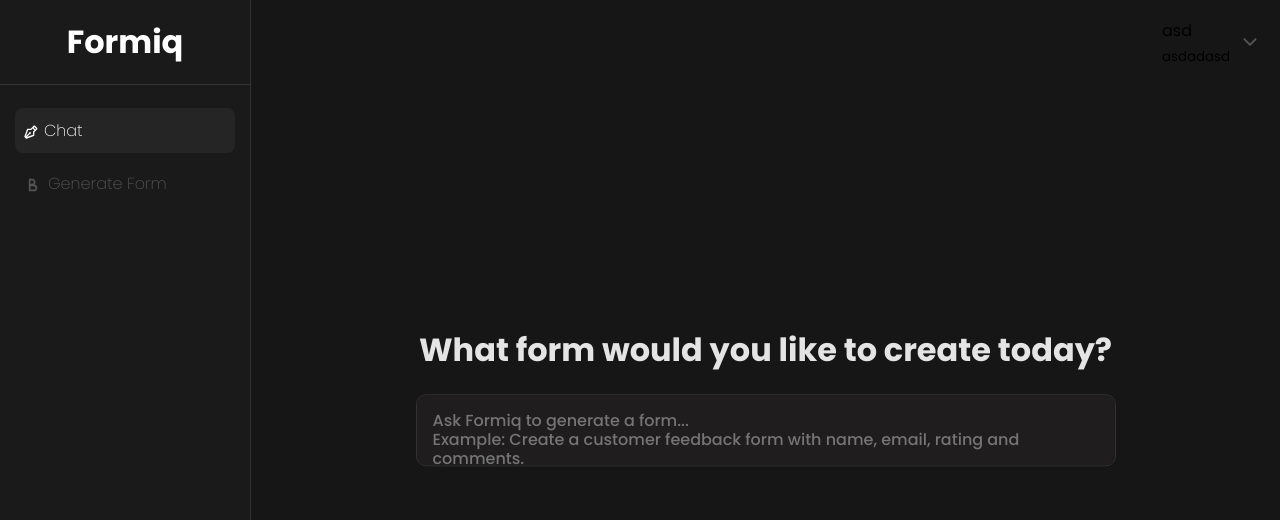
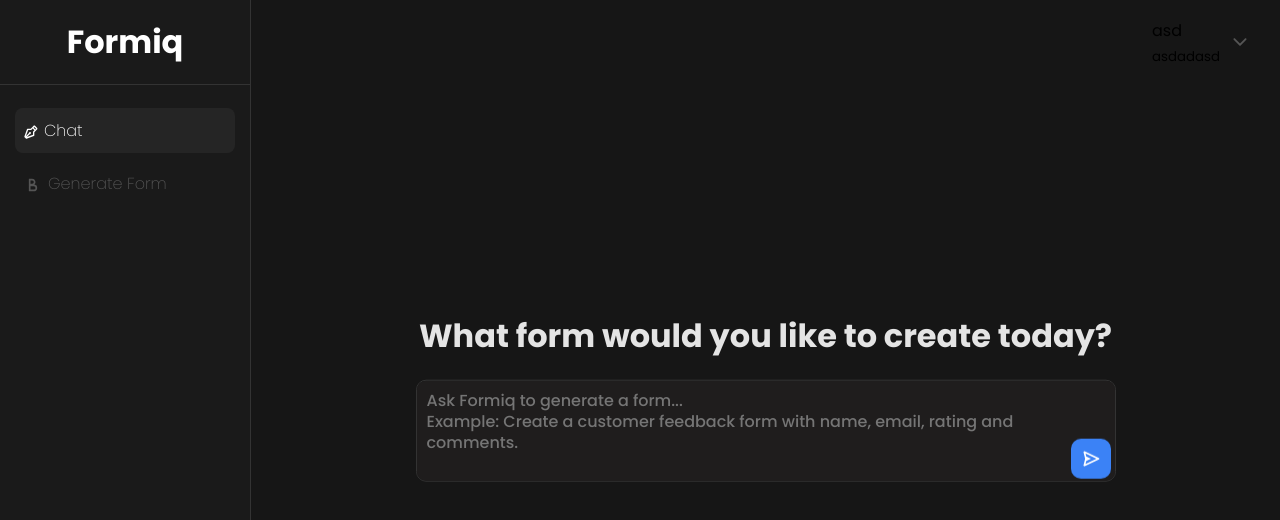
Before and after one commit to Ayush-may/ai-form-generator, a Next.js app: page / in a window 1280 px wide. Shown: the top 520 px of the page. Built offline with nearby package versions, Linux system fonts and the light colour scheme.

Commit message:
checkpoint commit: working on the textarea design and added a button there.

```diff
--- a/src/components/ChatComponent.tsx
+++ b/src/components/ChatComponent.tsx
@@ -1,17 +1,41 @@
-import React from 'react'
+"use client"
+import React, { useRef } from 'react'
 import "@/styles/ChatComponent.css"
+import { BiSend } from 'react-icons/bi'
 
 const ChatComponent = () => {
+
+    const textAreaRef = useRef<HTMLTextAreaElement>(null)
+
+    const handleOnInput = () => {
+        const el = textAreaRef.current
+        if (!el) return
+
+        // reset height
+        el.style.height = "auto"
+
+        // limit max height
+        const newHeight = Math.min(el.scrollHeight, 200)
+
+        el.style.height = newHeight + "px"
+    }
+
     return (
-        <div className='__chat-compo' >
+        <div className='__chat-compo'>
             <div>
                 <h4 className='__chat-compo--header'>
                     What form would you like to create today?
                 </h4>
-                <textarea
-                    className='__chat-compo-textarea'
-                    placeholder={`Ask Formiq to generate a form... \nExample: Create a customer feedback form with name, email, rating and comments.`}
-                ></textarea>
+
+                <div className='__chat-compo-textarea-container' >
+                    <textarea
+                        ref={textAreaRef}
+                        onInput={handleOnInput}
+                        className='__chat-compo-textarea'
+                        placeholder={`Ask Formiq to generate a form...\nExample: Create a customer feedback form with name, email, rating and comments.`}
+                    />
+                    <BiSend size={20} className='__chat-compo-icon' />
+                </div>
             </div>
         </div>
     )
--- a/src/components/Topbar.tsx
+++ b/src/components/Topbar.tsx
@@ -6,6 +6,7 @@ import { IoIosArrowDown, IoIosArrowUp } from "react-icons/io";
 import { MdOutlineMailOutline } from "react-icons/md";
 import '@/styles/Topbar.css'
 import { CgDarkMode } from "react-icons/cg";
+import { BiSun } from "react-icons/bi";
 
 type SidebarProp = {
     toggleSide: boolean,
@@ -66,6 +67,11 @@ const Topbar = ({ setToggleSide, toggleSide }: SidebarProp) => {
                     <span className="profile-arrow">
                         {open ? <IoIosArrowUp /> : <IoIosArrowDown />}
                     </span>
+
+                    <span className="profile-arrow">
+                        {/* {open ? <IoIosArrowUp /> : <IoIosArrowDown />} */}
+                        {/* <BiSun className="__theme-mode" /> */}
+                    </span>
                 </div>
 
                 {open && (
@@ -88,6 +94,8 @@ const Topbar = ({ setToggleSide, toggleSide }: SidebarProp) => {
                         </div>
                     </div>
                 )}
+
+
             </div>
         </div >
     )
--- a/src/styles/ChatComponent.css
+++ b/src/styles/ChatComponent.css
@@ -12,6 +12,12 @@
     font-size: 2rem;
 }
 
+.__chat-compo-textarea-container {
+    padding: 0;
+    margin: 0;
+    position: relative;
+}
+
 .__chat-compo-textarea {
     /* height: 70px; */
     width: 700px;
@@ -20,17 +26,31 @@
     outline: none;
     border: none;
     border-radius: 10px;
-    padding: 10px;
     background-color: var(--input-bg);
     border: 1px solid var(--input-border);
     resize: none;
     color: var(--text-color);
     font-size: 16px;
     font-weight: 500;
-    line-height: 120%;
-    padding: 1rem;
+    line-height: 130%;
+    padding: 10px 10px 3rem 10px;
+    /* padding-bottom: 3rem; */
 }
 
 .__chat-compo-textarea::-webkit-scrollbar {
     display: none;
 }
+
+.__chat-compo-icon {
+    position: absolute;
+    bottom: 10px;
+    right: 5px;
+
+    width: 40px;
+    height: 40px;
+    border-radius: 10px;
+    padding: 10px;
+    background-color: var(--primary-color);
+    color: white;
+    cursor: pointer;
+}
--- a/src/styles/Topbar.css
+++ b/src/styles/Topbar.css
@@ -153,6 +153,10 @@
     display: flex;
 }
 
+.__theme-mode {
+    /* color: ; */
+}
+
 /* Smooth dropdown animation */
 @keyframes fadeIn {
     from {
```
